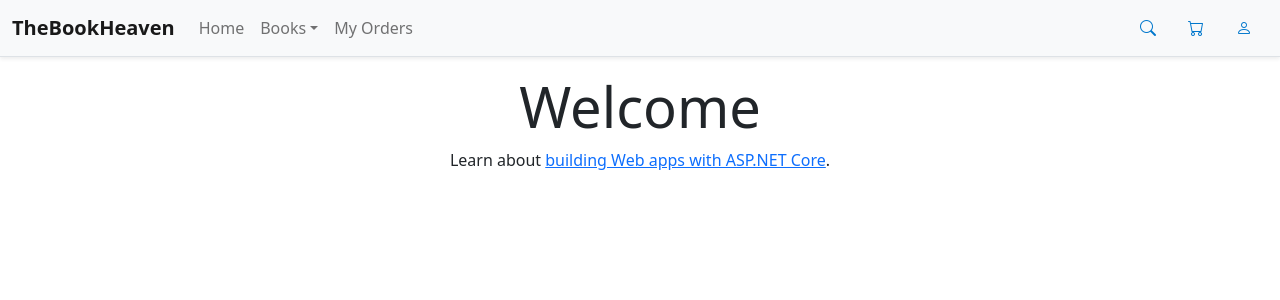
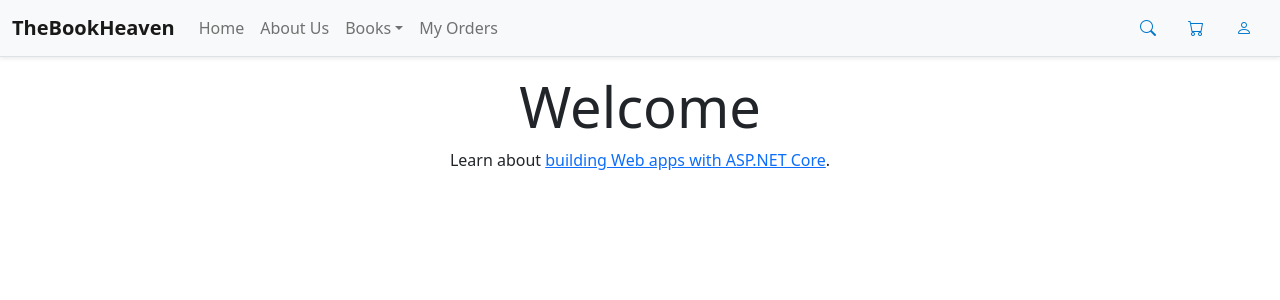
Before and after one commit to maythukk/TheBookHeaven, an ASP.NET Core app: page / in a window 1280 px wide. Shown: the top 300 px of the page. Run offline with ASP.NET Core 8, Linux system fonts and the light colour scheme; style sheets or scripts are compiled from the project's sources.

Commit message:
Update Layout

```diff
--- a/TheBookHeaven/Views/Shared/_Layout.cshtml
+++ b/TheBookHeaven/Views/Shared/_Layout.cshtml
@@ -43,6 +43,10 @@
                     <ul class="navbar-nav me-auto mb-2 mb-lg-0">
                         <li class="nav-item">
                             <a class="nav-link" asp-area="" asp-controller="Home" asp-action="Index">Home</a>
+                        </li>
+
+                        <li class="nav-item">
+                            <a class="nav-link" asp-area="" asp-controller="About" asp-action="Aboutus">About Us</a>
                         </li>
 
                         <li class="nav-item dropdown">
```
